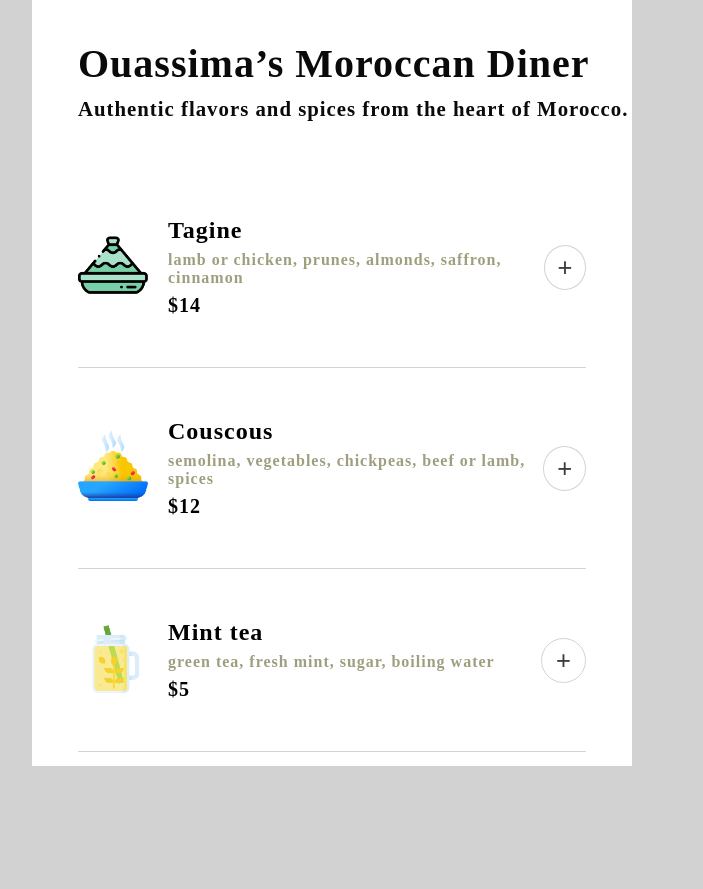
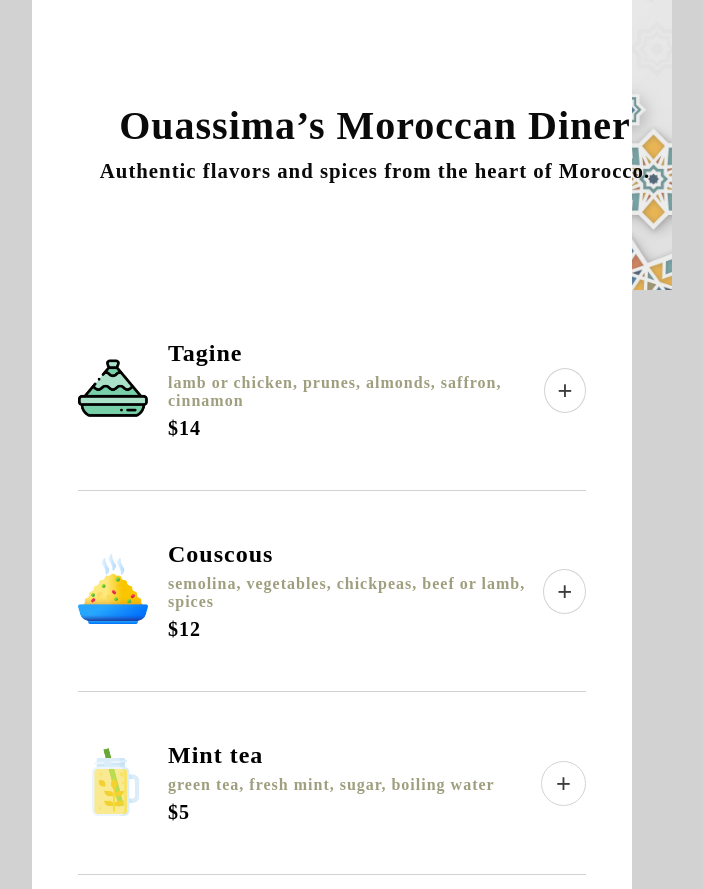
Before and after one commit to ouassimaelyakoubi/restaurant-ordering-app, a website built with Vite: page index.html in a window 1280 px wide. Shown: the whole page, without its empty margins (308-1011 px from the left). Before the commit the page ends 800 px from the top, so only its background shows below. Built offline with nearby package versions, Linux system fonts and the light colour scheme; a web font is replaced by a local one.

Commit message:
add background image opacity

```diff
--- a/index.css
+++ b/index.css
@@ -14,7 +14,14 @@ body {
 
 header {
     position: relative;
+    width: 100%;
+    min-height: 250px; /* Adjust as needed */
     display: flex;
+    align-items: center;
+    justify-content: center;
+    text-align: center;
+    padding: 20px;
+    overflow: hidden;
 }
 
 header::before {
@@ -24,14 +31,15 @@ header::before {
     left: 0;
     width: 100%;
     height: 100%;
-    background-image: url('/images/bg_image.jpg');
+    background: url('/images/bg_image.jpg') no-repeat center center;
     background-size: cover;
-    background-position: center;
-    opacity: 0.6;  /* Applies opacity only to the background */
+    opacity: 0.6; /* Apply opacity only to the background */
     z-index: -1;
 }
 .container {
     display: block;
+    position: relative; /* Ensures text stays above background */
+    z-index: 1;
  }
 h1 {
     color: #0A0A0A;
```
